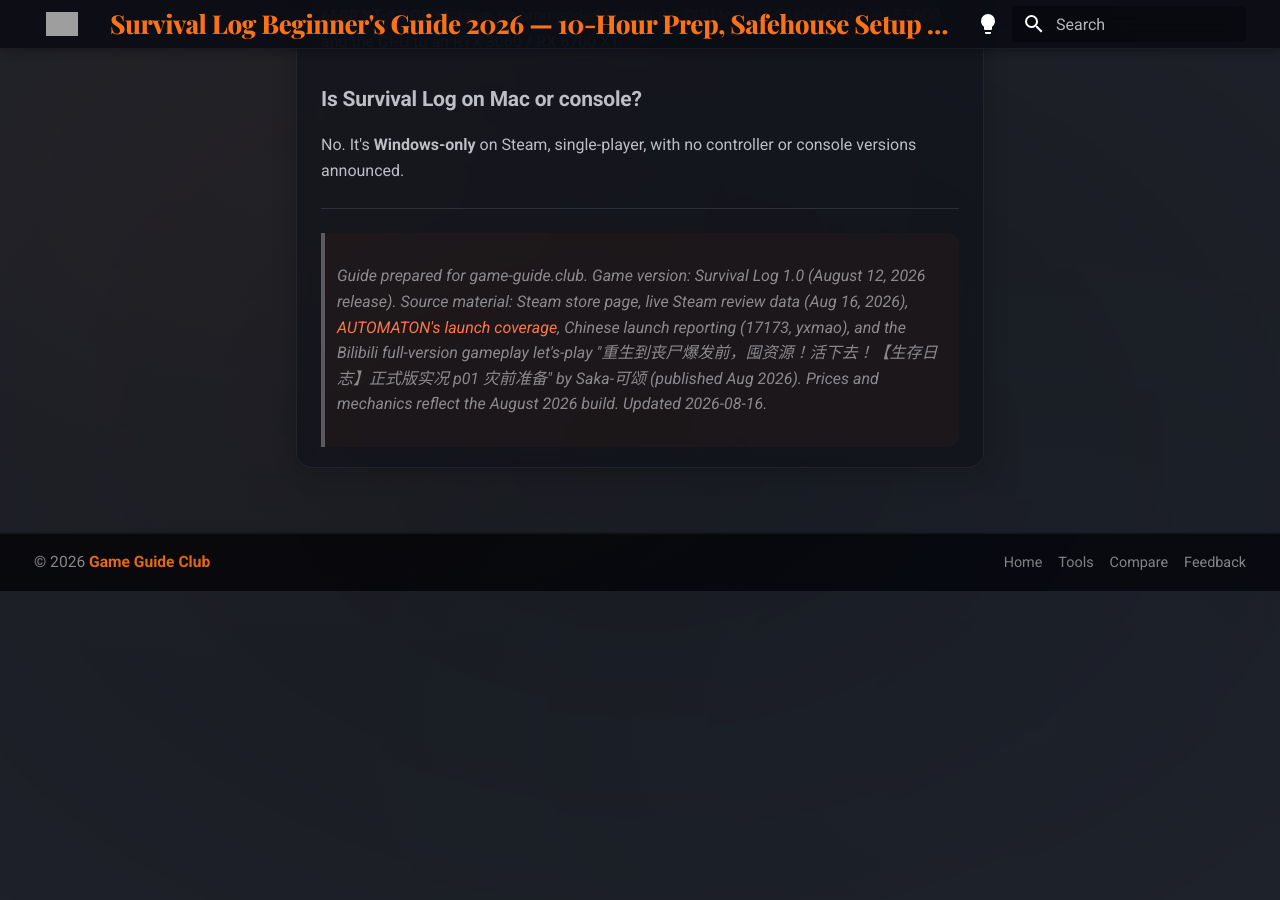
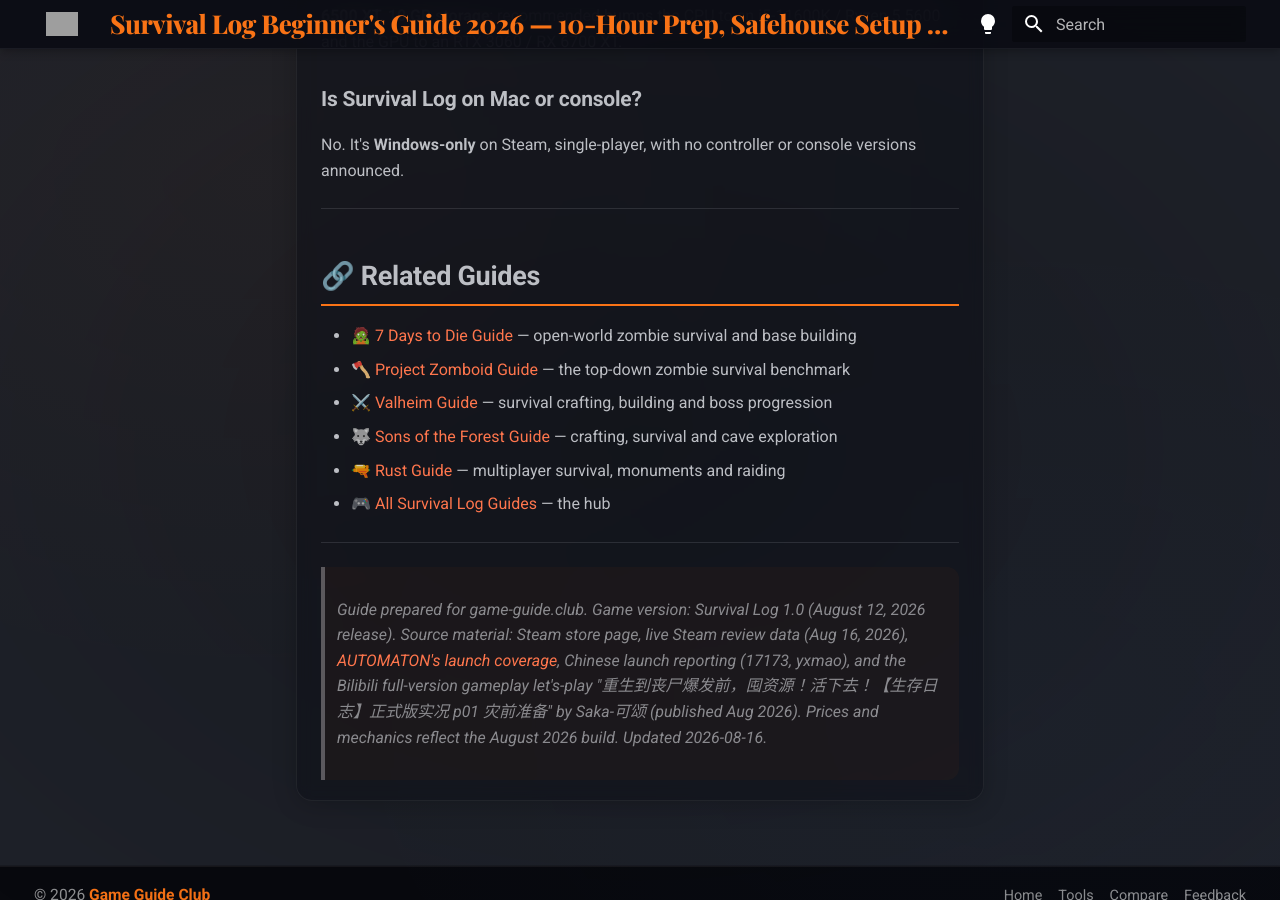
Before and after one commit to chenqingzhiv/game-guide, an MkDocs documentation site: the page built from docs/survival-log/beginners-guide.md, in a window 1280 px wide and 900 px high, scrolled down 11690 px. Built offline with MkDocs 1.6.1 and Material for MkDocs 9.7.7, drawn with Linux system fonts in a browser that asks for light colours; nearby versions of some CDN libraries; library files that are not in the unit come from our copies; before the commit the page ends 12281 px from its top, so only the background shows below that; some of the changed text lies outside the part shown; grey boxes are pictures that could not be loaded.

Commit message:
seo: add Related Guides cross-links to Survival Log beginner guide (Aug 17)
Co-authored-by: multica-agent <github@multica.ai>

```diff
--- a/docs/survival-log/beginners-guide.md
+++ b/docs/survival-log/beginners-guide.md
@@ -230,4 +230,15 @@
 
 ---
 
+## 🔗 Related Guides
+
+- 🧟 [7 Days to Die Guide](/7-days-to-die/) — open-world zombie survival and base building
+- 🪓 [Project Zomboid Guide](/project-zomboid/) — the top-down zombie survival benchmark
+- ⚔️ [Valheim Guide](/valheim/) — survival crafting, building and boss progression
+- 🐺 [Sons of the Forest Guide](/sons-forest/) — crafting, survival and cave exploration
+- 🔫 [Rust Guide](/rust/) — multiplayer survival, monuments and raiding
+- 🎮 [All Survival Log Guides](/survival-log/) — the hub
+
+---
+
 > *Guide prepared for game-guide.club. Game version: Survival Log 1.0 (August 12, 2026 release). Source material: Steam store page, live Steam review data (Aug 16, 2026), [AUTOMATON's launch coverage](https://automaton-media.com/articles/newsjp/20260815-460344/), Chinese launch reporting (17173, yxmao), and the Bilibili full-version gameplay let's-play "重生到丧尸爆发前，囤资源！活下去！【生存日志】正式版实况 p01 灾前准备" by Saka-可颂 (published Aug 2026). Prices and mechanics reflect the August 2026 build. Updated 2026-08-16.*
```
